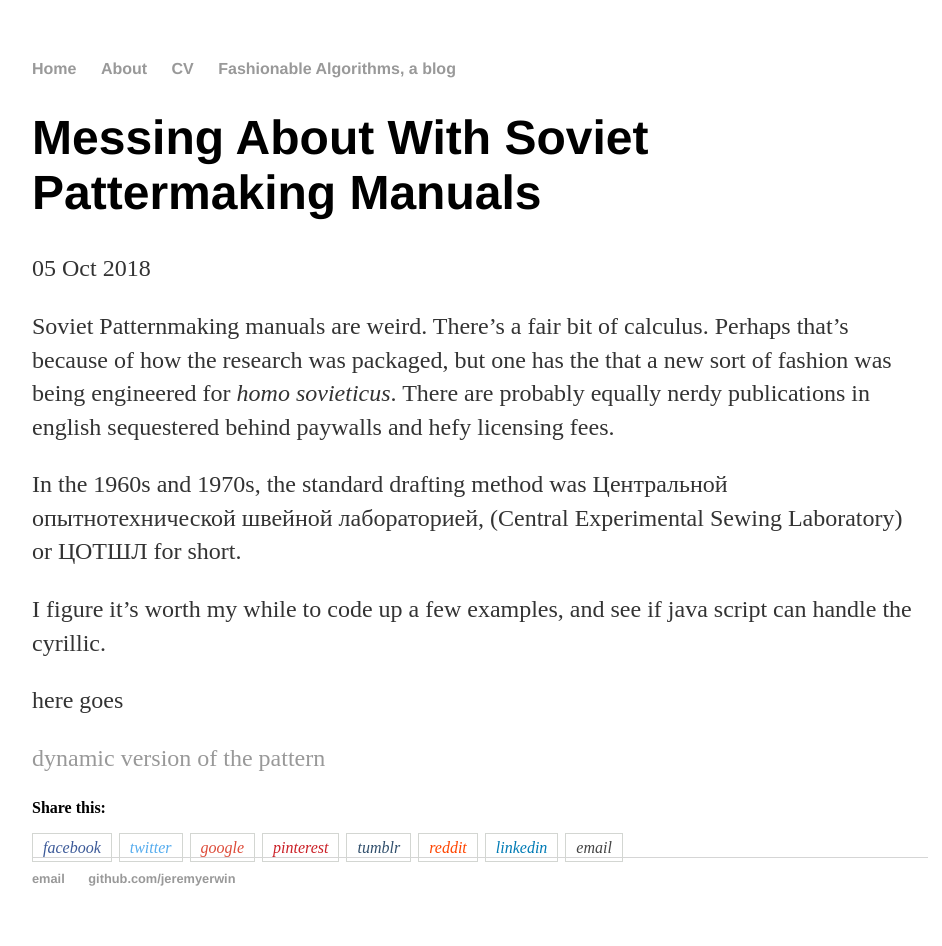
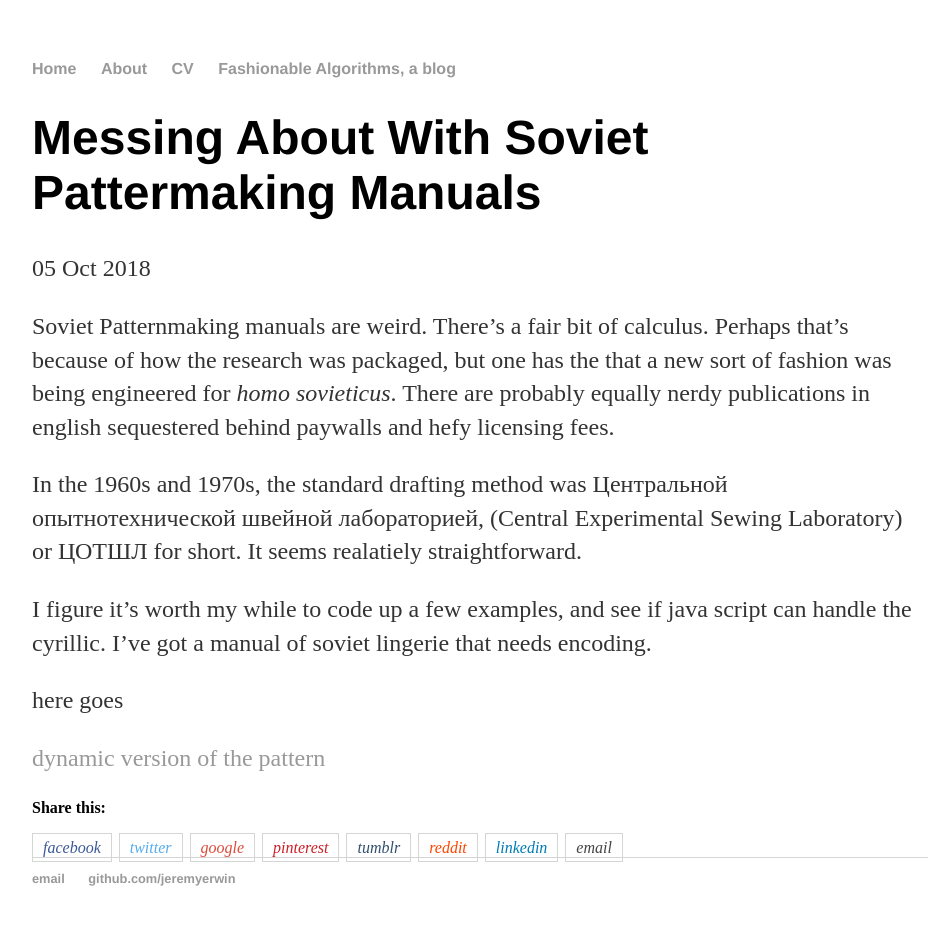
Before and after one commit to jeremyerwin/jeremyerwin.github.io, a Jekyll site: the page built from _posts/2018-10-05-messing-about-with-soviet-pattermaking-manuals.md, in a window 1280 px wide. Shown: the whole page, without its empty margins (160-1102 px from the left). Built offline with Jekyll 4.4.1, drawn with Linux system fonts in a browser that asks for light colours.

Commit message:
Update 2018-10-05-messing-about-with-soviet-pattermaking-manuals.md

```diff
--- a/_posts/2018-10-05-messing-about-with-soviet-pattermaking-manuals.md
+++ b/_posts/2018-10-05-messing-about-with-soviet-pattermaking-manuals.md
@@ -8,9 +8,9 @@ but one has the that a new sort of fashion was being engineered for _homo soviet
 english sequestered behind paywalls and hefy licensing fees.
 
 In the 1960s and 1970s, the standard drafting method was Центральной опытнотехнической швейной лабораторией, (Central Experimental Sewing Laboratory)
-or ЦОТШЛ for short.
+or ЦОТШЛ for short. It seems realatiely straightforward.
 
-I figure it's worth my while to code up a few examples, and see if java script can handle the cyrillic.
+I figure it's worth my while to code up a few examples, and see if java script can handle the cyrillic. I've got a manual of soviet lingerie that needs encoding.
 
 
 here goes
```
